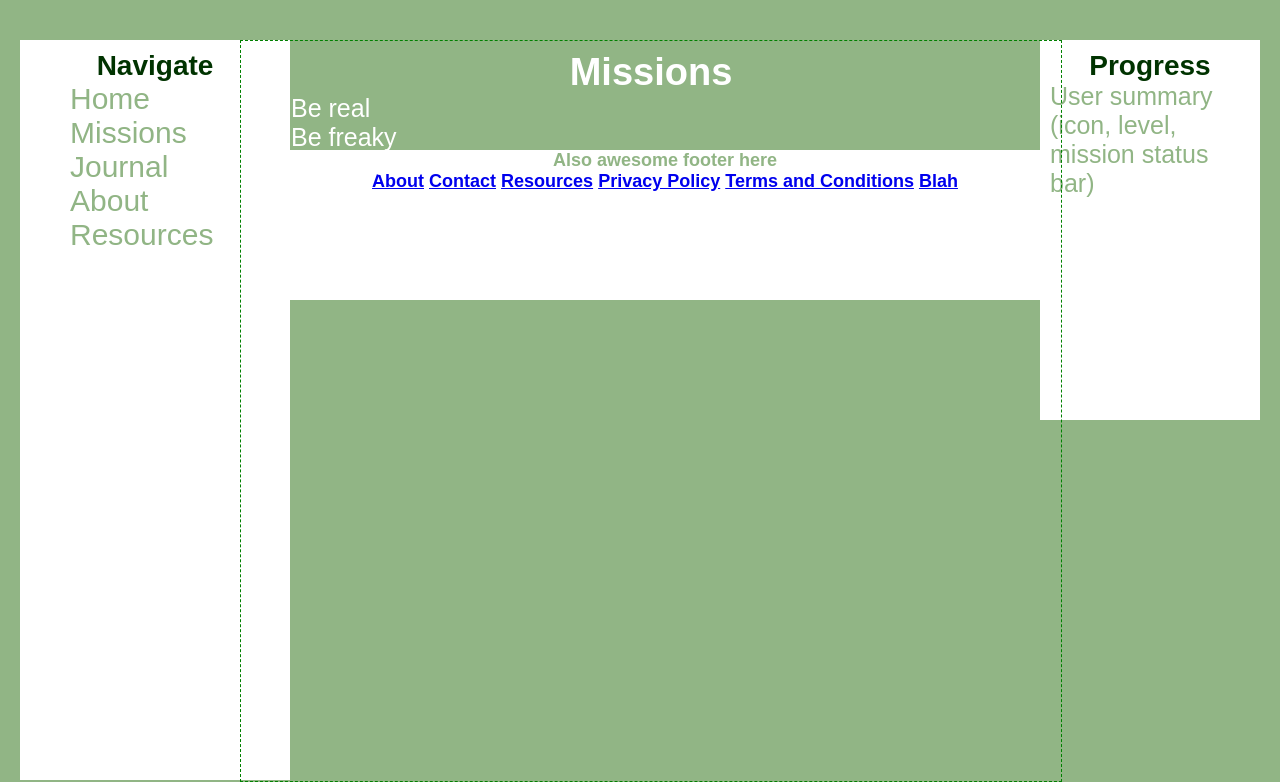
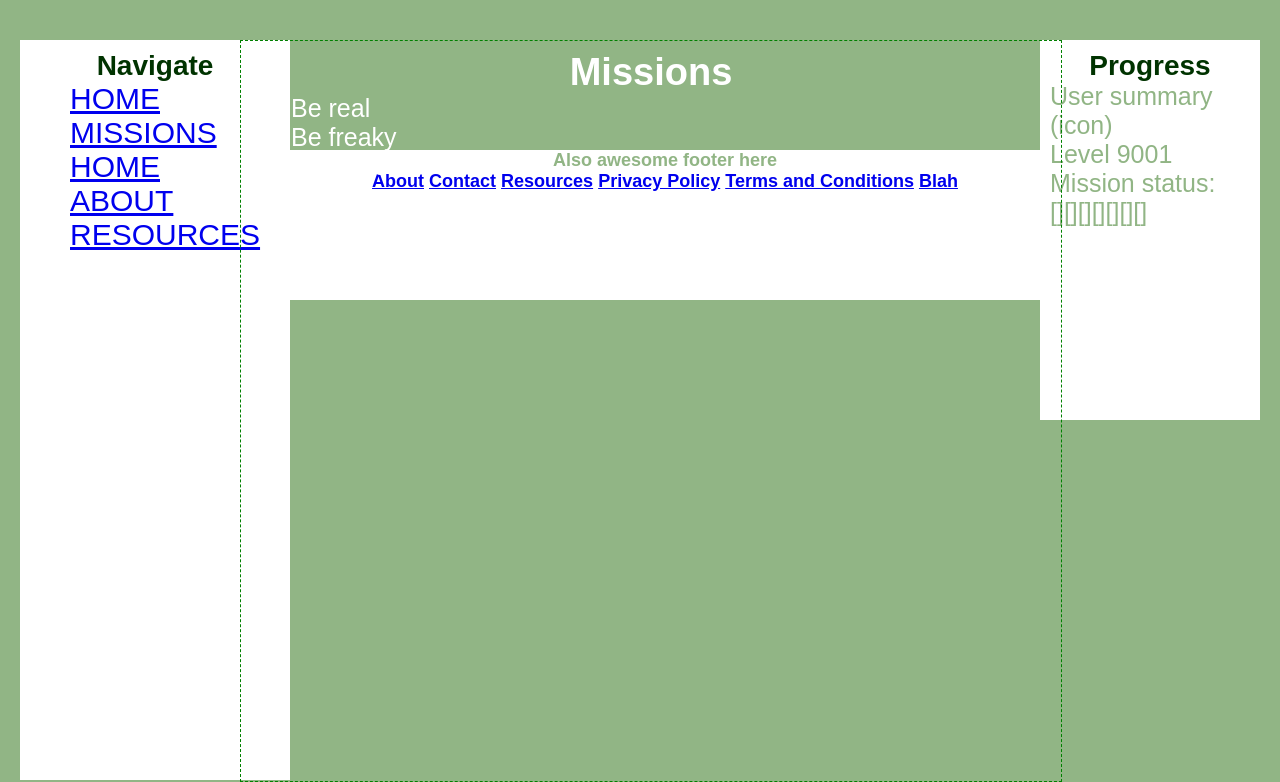
Before and after one commit to Group3WebSys/Project, a PHP site: page /missions.php in a window 1280 px wide. Shown: the part 106-888 px from the top of the page. Run offline with PHP 8.4, Linux system fonts and the light colour scheme; some libraries are stand-ins or nearby versions.

Commit message:
Update missions.php

```diff
--- a/missions.php
+++ b/missions.php
@@ -12,15 +12,18 @@
 		<div id = "navigationBlock">
 			<h2>Navigate</h2>
 			<ul id = "navigationList">
-				<li>Home</li>
-				<li>Missions</li>
-				<li>Journal</li>
-				<li>About</li>
-				<li>Resources</li>
+				<li><a href = "index.php">HOME</a></li>
+				<li><a href = "missions.php">MISSIONS</a></li>
+				<li><a href = "journal.php">HOME</a></li>
+				<li><a href = "about.php">ABOUT</a></li>
+				<li><a href = "resources.php">RESOURCES</a></li>
 			</ul>
 		</div>
 		<div id = "summaryBlock">
 			<h2>Progress</h2>
-			<p>User summary (icon, level, mission status bar)</p>
+			<p>User summary (icon)</p>
+    			<p>Level 9001</p>
+    			<p>Mission status:</p>
+    			<p>[][][][][][][]</p>
 		</div>
 <?php include 'footer.php'; ?>
```
